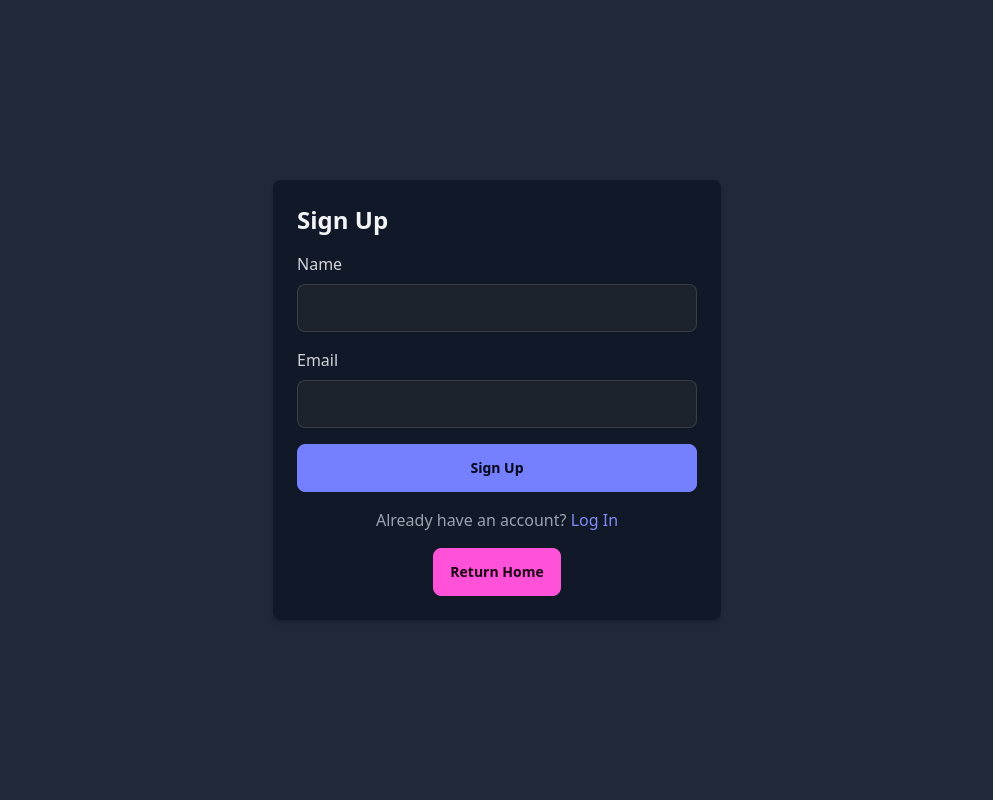
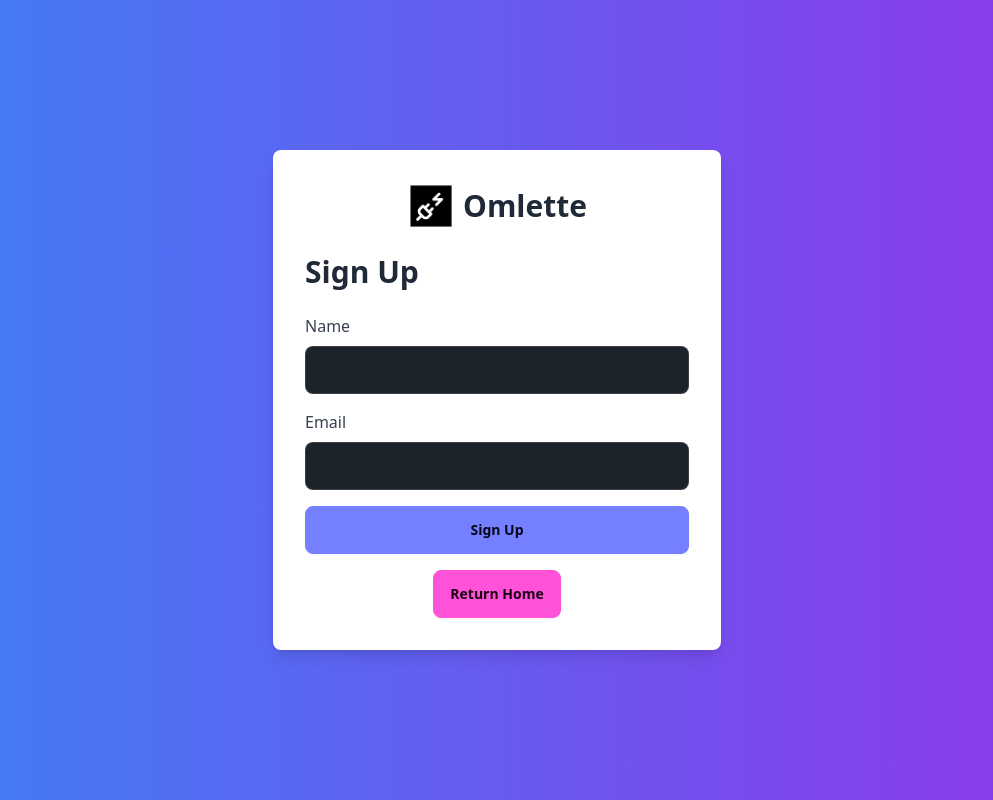
Before and after one commit to 3rdbrain/myfirstwebapp, a Next.js app in the folder frontend/: page /signup in a window 1280 px wide. Shown: the whole page, without its empty margins (143-1136 px from the left). Built offline with nearby package versions, Linux system fonts and the light colour scheme.

Commit message:
more updates to backend & frontend for cta

```diff
--- a/frontend/src/pages/signup.js
+++ b/frontend/src/pages/signup.js
@@ -9,19 +9,43 @@ export default function SignUpPage() {
     setFormData({ ...formData, [name]: value });
   };
 
-  const handleSubmit = (e) => {
+  const handleSubmit = async (e) => {
     e.preventDefault();
-    // Handle form submission logic here
-    console.log('Form submitted:', formData);
+    try {
+      const response = await fetch('http://127.0.0.1:8000/newcustomers', {
+        method: 'POST',
+        headers: {
+          'Content-Type': 'application/json',
+        },
+        body: JSON.stringify(formData),
+      });
+      const result = await response.json();
+      if (response.ok) {
+        console.log('Form submitted:', result);
+        // Clear the form fields
+        setFormData({ name: '', email: '' });
+        // Optionally, display a success message or redirect the user
+      } else {
+        console.error('Error:', result);
+        // Handle error (e.g., display error message)
+      }
+    } catch (error) {
+      console.error('Error:', error);
+      // Handle network error
+    }
   };
 
   return (
-    <div className="min-h-screen flex items-center justify-center bg-gray-100 dark:bg-gray-800">
-      <div className="bg-white dark:bg-gray-900 p-6 rounded-lg shadow-md max-w-md w-full">
-        <h2 className="text-2xl font-bold text-gray-900 dark:text-gray-100 mb-4">Sign Up</h2>
+    <div className="min-h-screen flex items-center justify-center bg-gradient-to-r from-blue-500 to-purple-600">
+      <div className="bg-white p-8 rounded-lg shadow-lg max-w-md w-full">
+        <div className="flex items-center justify-center mb-6">
+          <img src="/logo.png" alt="Logo" className="h-12 w-auto mr-2" />
+          <span className="text-3xl font-semibold text-gray-800">Omlette</span>
+        </div>
+        <h2 className="text-3xl font-semibold text-gray-800 mb-6">Sign Up</h2>
         <form onSubmit={handleSubmit}>
           <div className="mb-4">
-            <label htmlFor="name" className="block text-gray-700 dark:text-gray-300 mb-2">Name</label>
+            <label htmlFor="name" className="block text-gray-700 mb-2">Name</label>
             <input
               type="text"
               id="name"
@@ -33,7 +57,7 @@ export default function SignUpPage() {
             />
           </div>
           <div className="mb-4">
-            <label htmlFor="email" className="block text-gray-700 dark:text-gray-300 mb-2">Email</label>
+            <label htmlFor="email" className="block text-gray-700 mb-2">Email</label>
             <input
               type="email"
               id="email"
@@ -46,9 +70,6 @@ export default function SignUpPage() {
           </div>
           <button type="submit" className="btn btn-primary w-full">Sign Up</button>
         </form>
-        <p className="mt-4 text-center text-gray-600 dark:text-gray-400">
-          Already have an account? <Link href="/login" legacyBehavior><a className="text-indigo-600 dark:text-indigo-400">Log In</a></Link>
-        </p>
         <div className="mt-4 text-center">
           <Link href="/" legacyBehavior>
             <a className="btn btn-secondary">Return Home</a>
```
Also changed, not shown: 2 other files (tests, documents, lock files or other folders).
